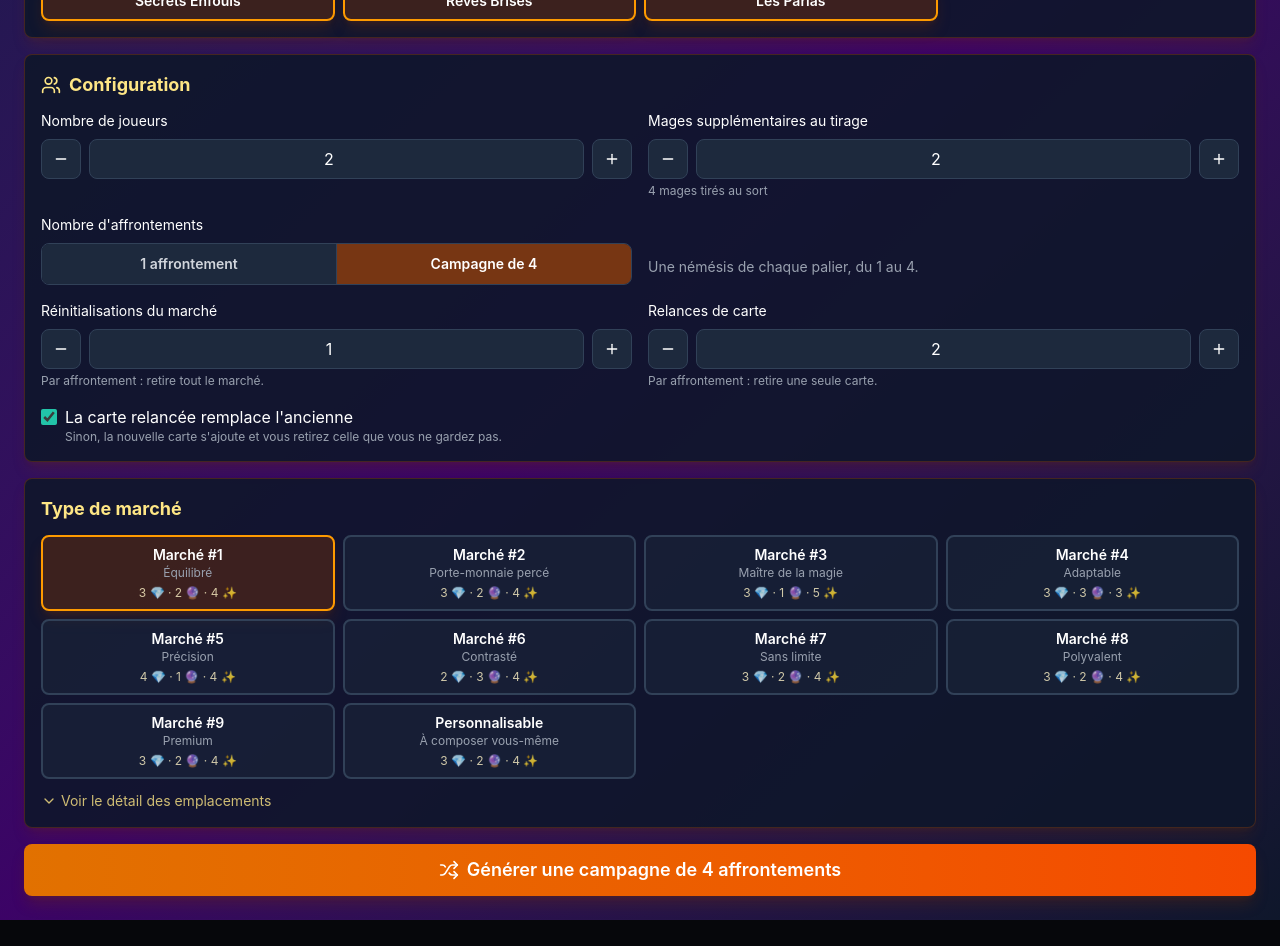
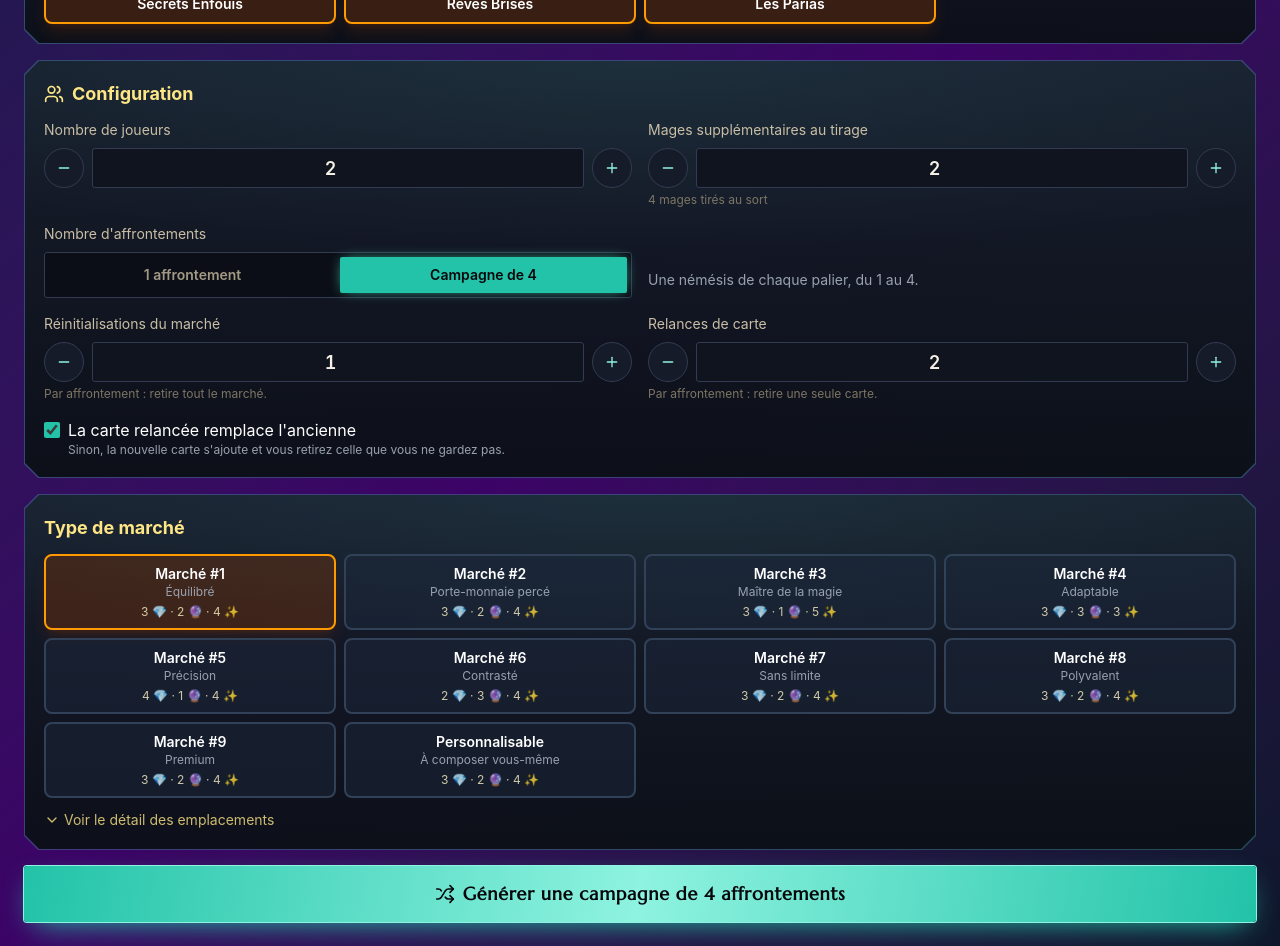
Before and after one commit to Forthtilliath/aeonsend-generator, a React (Vite) app: page / in a window 1280 px wide. Shown: the part 260-1206 px from the top of the page. Before the commit the page ends 1180 px from the top, so only its background shows below. Built offline with nearby package versions, Linux system fonts and the light colour scheme.

Commit message:
style: restyle ui primitives and add breach sigil

```diff
--- /dev/null
+++ b/src/components/ui/BreachSigil.tsx
@@ -0,0 +1,104 @@
+import { useId } from "react";
+
+const TICKS = Array.from({ length: 72 }, (_, i) => i * 5);
+const BREACHES = [0, 90, 180, 270];
+
+interface BreachSigilProps {
+	className?: string;
+}
+
+/**
+ * Sceau décoratif : anneau gradué, quatre brèches cardinales
+ * et une faille d'éther au centre. Purement visuel (aria-hidden).
+ */
+export const BreachSigil = ({ className = "" }: BreachSigilProps) => {
+	const riftId = useId();
+	const haloId = useId();
+
+	return (
+		<svg viewBox="0 0 200 200" className={className} aria-hidden="true">
+			<defs>
+				<radialGradient id={haloId}>
+					<stop offset="0%" style={{ stopColor: "var(--color-aether-400)" }} />
+					<stop
+						offset="100%"
+						style={{ stopColor: "var(--color-aether-400)", stopOpacity: 0 }}
+					/>
+				</radialGradient>
+				<linearGradient id={riftId} x1="0" y1="0" x2="0" y2="1">
+					<stop offset="0%" style={{ stopColor: "var(--color-aether-200)" }} />
+					<stop offset="50%" style={{ stopColor: "var(--color-aether-400)" }} />
+					<stop offset="100%" style={{ stopColor: "var(--color-ember-400)" }} />
+				</linearGradient>
+			</defs>
+
+			<g
+				className="animate-sigil origin-center"
+				style={{ transformBox: "fill-box" }}
+				fill="none"
+				stroke="currentColor"
+			>
+				<circle cx="100" cy="100" r="97" strokeWidth="0.6" />
+				{TICKS.map((angle) => (
+					<line
+						key={angle}
+						x1="100"
+						y1={angle % 30 === 0 ? 5 : 8}
+						x2="100"
+						y2="12"
+						strokeWidth={angle % 30 === 0 ? 1.2 : 0.5}
+						transform={`rotate(${angle} 100 100)`}
+					/>
+				))}
+				<circle
+					cx="100"
+					cy="100"
+					r="84"
+					strokeWidth="0.4"
+					strokeDasharray="2 4"
+				/>
+			</g>
+
+			<g
+				className="animate-sigil-reverse origin-center"
+				style={{ transformBox: "fill-box" }}
+				fill="none"
+				stroke="currentColor"
+			>
+				<circle cx="100" cy="100" r="66" strokeWidth="0.8" />
+				<rect
+					x="62"
+					y="62"
+					width="76"
+					height="76"
+					strokeWidth="0.5"
+					transform="rotate(45 100 100)"
+				/>
+				{BREACHES.map((angle) => (
+					<g key={angle} transform={`rotate(${angle} 100 100)`}>
+						<circle
+							cx="100"
+							cy="34"
+							r="9"
+							strokeWidth="1"
+							className="fill-abyss-900"
+						/>
+						<circle cx="100" cy="34" r="3" className="fill-current" />
+					</g>
+				))}
+			</g>
+
+			<circle
+				cx="100"
+				cy="100"
+				r="34"
+				fill={`url(#${haloId})`}
+				opacity="0.35"
+			/>
+			<path
+				d="M100 64 C112 84 112 116 100 136 C88 116 88 84 100 64 Z"
+				fill={`url(#${riftId})`}
+			/>
+		</svg>
+	);
+};
--- a/src/components/ui/Button.tsx
+++ b/src/components/ui/Button.tsx
@@ -6,37 +6,37 @@ interface ButtonProps extends ButtonHTMLAttributes<HTMLButtonElement> {
 	children: ReactNode;
 }
 
+const BASE =
+	"rounded-[3px] font-semibold transition-all active:scale-[0.98] flex items-center justify-center gap-2 disabled:opacity-40 disabled:pointer-events-none";
+
+const VARIANTS = {
+	primary: "btn-breach font-display",
+	secondary:
+		"bg-abyss-800 text-aether-200 border border-aether-600/70 hover:border-aether-400 hover:bg-aether-900/60",
+	danger:
+		"bg-ember-800/70 text-ember-200 border border-ember-500/60 hover:bg-ember-600/70",
+	ghost:
+		"bg-transparent text-bone-300 border border-abyss-500 hover:border-bone-400 hover:text-bone-50",
+};
+
+const SIZES = {
+	sm: "px-3 py-1 text-sm",
+	md: "px-4 py-2",
+	lg: "px-6 py-3.5 text-lg",
+};
+
 export const Button = ({
 	variant = "primary",
 	size = "md",
 	className = "",
 	children,
 	...props
-}: ButtonProps) => {
-	const baseClasses =
-		"rounded-lg font-semibold transition-all active:scale-95 flex items-center justify-center gap-2";
-
-	const variantClasses = {
-		primary:
-			"bg-linear-to-r from-amber-600 to-orange-600 hover:from-amber-700 hover:to-orange-700 shadow-lg shadow-amber-900/30",
-		secondary: "bg-indigo-600 hover:bg-indigo-700 shadow-md",
-		danger: "bg-red-600 hover:bg-red-700",
-		ghost: "bg-gray-600 hover:bg-gray-500",
-	};
-
-	const sizeClasses = {
-		sm: "px-3 py-1 text-sm",
-		md: "px-4 py-2",
-		lg: "px-6 py-3 text-lg",
-	};
-
-	return (
+}: ButtonProps) => (
 	<button
 		type="button"
-			className={`${baseClasses} ${variantClasses[variant]} ${sizeClasses[size]} ${className}`}
+		className={`${BASE} ${VARIANTS[variant]} ${SIZES[size]} ${className}`}
 		{...props}
 	>
 		{children}
 	</button>
 );
-};
--- a/src/components/ui/Card.tsx
+++ b/src/components/ui/Card.tsx
@@ -3,14 +3,18 @@ import type { ReactNode } from "react";
 interface CardProps {
 	children: ReactNode;
 	className?: string;
+	tone?: "aether" | "ember";
 }
 
-export const Card = ({ children, className = "" }: CardProps) => {
-	return (
-		<div
-			className={`bg-slate-900/90 rounded-lg p-4 border border-amber-700/30 shadow-lg shadow-amber-900/20 ${className}`}
-		>
-			{children}
-		</div>
-	);
-};
+/** Tablette de pierre biseautée. `ember` pour ce qui touche aux némésis. */
+export const Card = ({
+	children,
+	className = "",
+	tone = "aether",
+}: CardProps) => (
+	<div
+		className={`rune-panel p-4 md:p-5 ${tone === "ember" ? "rune-panel--ember" : ""} ${className}`}
+	>
+		{children}
+	</div>
+);
--- a/src/components/ui/Input.tsx
+++ b/src/components/ui/Input.tsx
@@ -9,13 +9,13 @@ export const Input = ({ label, id, className = "", ...props }: InputProps) => {
 	return (
 		<div>
 			{label && (
-				<label htmlFor={id} className="block text-sm mb-2">
+				<label htmlFor={id} className="block text-sm mb-2 text-bone-300">
 					{label}
 				</label>
 			)}
 			<input
 				id={id}
-				className={`w-full bg-slate-800 rounded px-3 py-2 border border-slate-700 focus:border-amber-500 focus:outline-none ${className}`}
+				className={`rune-field w-full px-3 py-1.5 ${className}`}
 				{...props}
 			/>
 		</div>
--- a/src/components/ui/Modal.tsx
+++ b/src/components/ui/Modal.tsx
@@ -58,7 +58,7 @@ export const Modal = ({ isOpen, onClose, children, title }: ModalProps) => {
 	if (!isOpen) return null;
 
 	return (
-		<div className="fixed inset-0 bg-black/80 flex items-center justify-center z-50 p-4">
+		<div className="fixed inset-0 bg-abyss-950/85 backdrop-blur-sm flex items-center justify-center z-50 p-4">
 			<div
 				ref={dialogRef}
 				className="relative max-w-md w-full"
@@ -71,7 +71,7 @@ export const Modal = ({ isOpen, onClose, children, title }: ModalProps) => {
 				<button
 					type="button"
 					onClick={onClose}
-					className="absolute -top-10 right-0 text-white hover:text-gray-300"
+					className="absolute -top-10 right-0 text-bone-300 hover:text-aether-300 transition-colors"
 					aria-label="Fermer"
 				>
 					<X className="w-8 h-8" />
--- /dev/null
+++ b/src/components/ui/SectionTitle.tsx
@@ -0,0 +1,20 @@
+import type { ReactNode } from "react";
+
+interface SectionTitleProps {
+	children: ReactNode;
+	tone?: "aether" | "ember";
+	className?: string;
+}
+
+/** Titre de section gravé, précédé d'un losange lumineux. */
+export const SectionTitle = ({
+	children,
+	tone = "aether",
+	className = "",
+}: SectionTitleProps) => (
+	<h2
+		className={`rune-title text-lg mb-3 ${tone === "ember" ? "rune-title--ember" : ""} ${className}`}
+	>
+		{children}
+	</h2>
+);
--- a/src/components/ui/Segmented.tsx
+++ b/src/components/ui/Segmented.tsx
@@ -13,8 +13,8 @@ export const Segmented = <T extends string | number>({
 	onChange,
 }: SegmentedProps<T>) => (
 	<fieldset>
-		<legend className="block text-sm mb-2">{label}</legend>
-		<div className="flex rounded-lg border border-slate-700 overflow-hidden">
+		<legend className="block text-sm mb-2 text-bone-300">{label}</legend>
+		<div className="flex gap-1 p-1 rounded-[3px] border border-abyss-600 bg-abyss-900">
 			{options.map((option) => {
 				const selected = option.value === value;
 				return (
@@ -23,10 +23,10 @@ export const Segmented = <T extends string | number>({
 						key={option.value}
 						onClick={() => onChange(option.value)}
 						aria-pressed={selected}
-						className={`flex-1 h-10 px-2 text-sm font-semibold transition-all border-l border-slate-700 first:border-l-0 ${
+						className={`flex-1 h-9 px-2 text-sm font-semibold rounded-[2px] transition-all ${
 							selected
-								? "bg-amber-700/60 text-white"
-								: "bg-slate-800 text-gray-300 hover:bg-slate-700"
+								? "bg-aether-500 text-abyss-950 shadow-[0_0_14px_-4px_var(--color-aether-400)]"
+								: "text-bone-400 hover:text-bone-50 hover:bg-abyss-700"
 						}`}
 					>
 						{option.label}
--- a/src/components/ui/Stepper.tsx
+++ b/src/components/ui/Stepper.tsx
@@ -23,11 +23,11 @@ export const Stepper = ({
 }: StepperProps) => {
 	const set = (next: number) => onChange(clamp(next, min, max));
 	const buttonClass =
-		"w-10 h-10 shrink-0 rounded-lg bg-slate-800 border border-slate-700 flex items-center justify-center hover:border-amber-500 disabled:opacity-40 disabled:hover:border-slate-700";
+		"w-10 h-10 shrink-0 rounded-full bg-abyss-800 border border-abyss-600 text-aether-300 flex items-center justify-center hover:border-aether-400 hover:shadow-[0_0_12px_-4px_var(--color-aether-400)] transition-all disabled:opacity-30 disabled:hover:border-abyss-600 disabled:hover:shadow-none";
 
 	return (
 		<div>
-			<label htmlFor={id} className="block text-sm mb-2">
+			<label htmlFor={id} className="block text-sm mb-2 text-bone-300">
 				{label}
 			</label>
 			<div className="flex items-center gap-2">
@@ -48,7 +48,7 @@ export const Stepper = ({
 					max={max}
 					value={value}
 					onChange={(e) => set(Number.parseInt(e.currentTarget.value, 10))}
-					className="w-full min-w-0 h-10 text-center bg-slate-800 rounded-lg border border-slate-700 focus:border-amber-500 focus:outline-none"
+					className="rune-field w-full min-w-0 h-10 text-center text-lg font-semibold tabular-nums"
 				/>
 				<button
 					type="button"
@@ -60,7 +60,7 @@ export const Stepper = ({
 					<Plus className="w-4 h-4" />
 				</button>
 			</div>
-			{hint && <p className="text-xs text-gray-400 mt-1">{hint}</p>}
+			{hint && <p className="text-xs text-bone-500 mt-1">{hint}</p>}
 		</div>
 	);
 };
```
Lines whose indentation alone changed are shown as unchanged.
